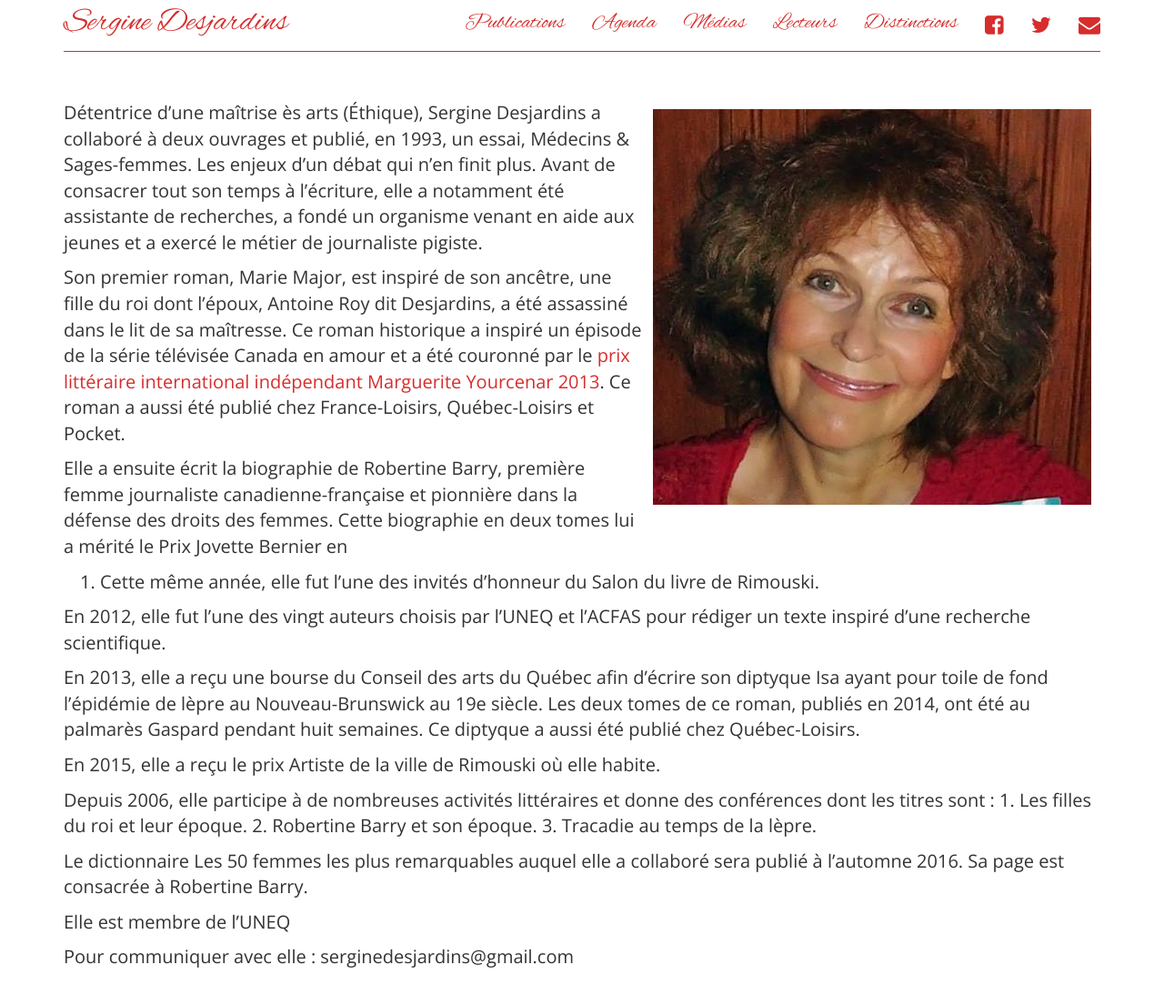
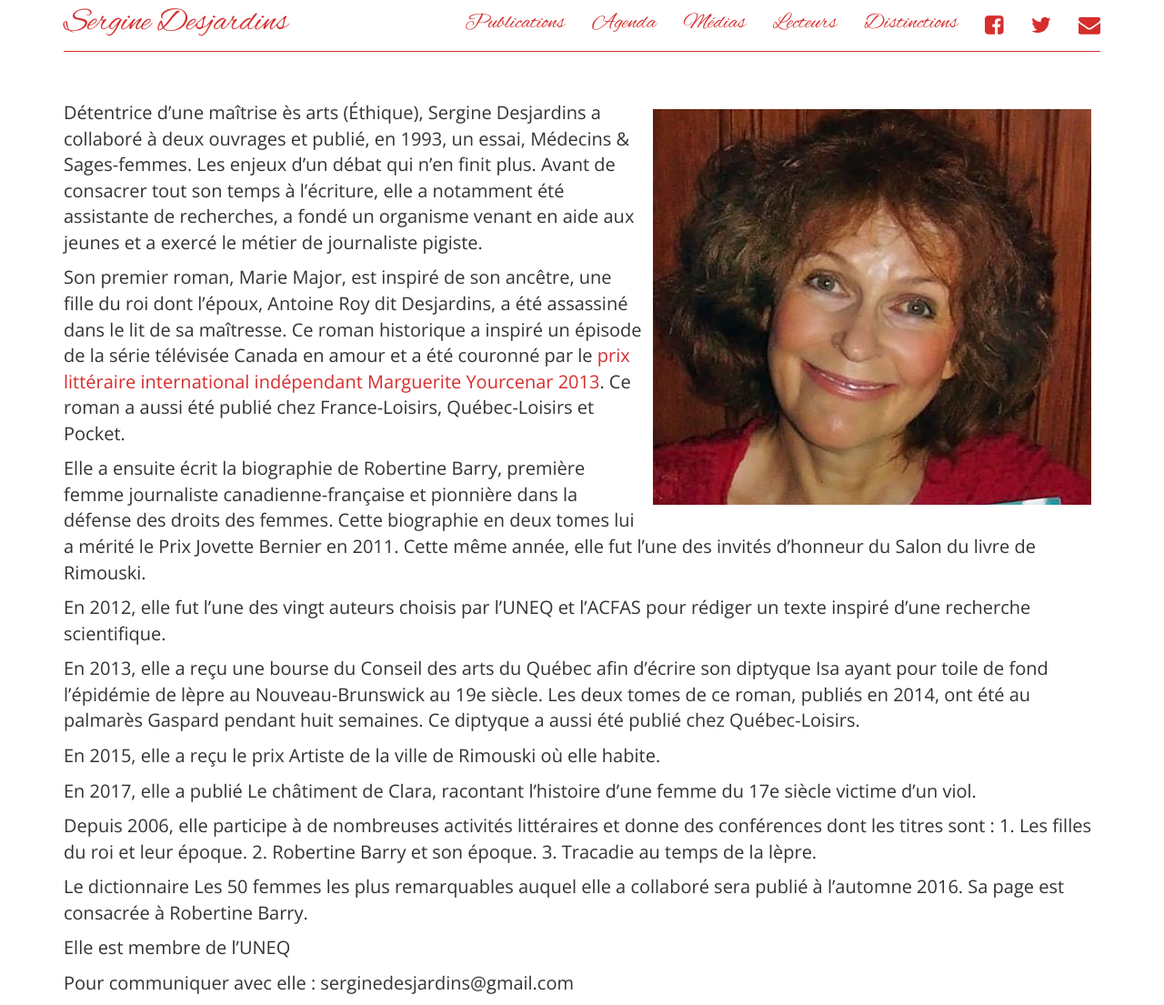
Before and after one commit to serginedesjardins/serginedesjardins.github.io, a Jekyll site: the page built from index.md, in a window 1280 px wide and 1105 px high. Shown: the whole window at 91% size. Built offline with Jekyll 4.4.1, drawn with Linux system fonts in a browser that asks for light colours; nearby versions of some CDN libraries.

Commit message:
Clara et prix Bernier
J'ai mis l'info concernant Clara et j'ai aussi mis le bout de phrase qui manquait suite au prix Jovette Bernier

```diff
--- a/index.md
+++ b/index.md
@@ -21,9 +21,7 @@ indépendant Marguerite Yourcenar
 
 Elle a ensuite écrit la biographie de Robertine Barry, première femme
 journaliste canadienne-française et pionnière dans la défense des droits des
-femmes. Cette biographie en deux tomes lui a mérité le Prix Jovette Bernier en
-2011. Cette même année, elle fut l’une des invités d’honneur du Salon du livre
-de Rimouski.
+femmes. Cette biographie en deux tomes lui a mérité le Prix Jovette Bernier en 2011. Cette même année, elle fut l'une des invités d'honneur du Salon du livre de Rimouski.
 
 En 2012, elle fut l’une des vingt auteurs choisis par l’UNEQ et l’ACFAS pour
 rédiger un texte inspiré d’une recherche scientifique.
@@ -35,6 +33,8 @@ Gaspard pendant huit semaines. Ce diptyque a aussi été publié chez Québec-Lo
 
 En 2015, elle a reçu le prix Artiste de la ville de Rimouski où elle habite.
 
+En 2017, elle a publié Le châtiment de Clara, racontant l’histoire d’une femme du 17e siècle victime d’un viol.
+
 Depuis 2006, elle participe à de nombreuses activités littéraires et donne des
 conférences dont les titres sont : 1. Les filles du roi et leur époque. 2.
 Robertine Barry et son époque. 3. Tracadie au temps de la lèpre.
```
